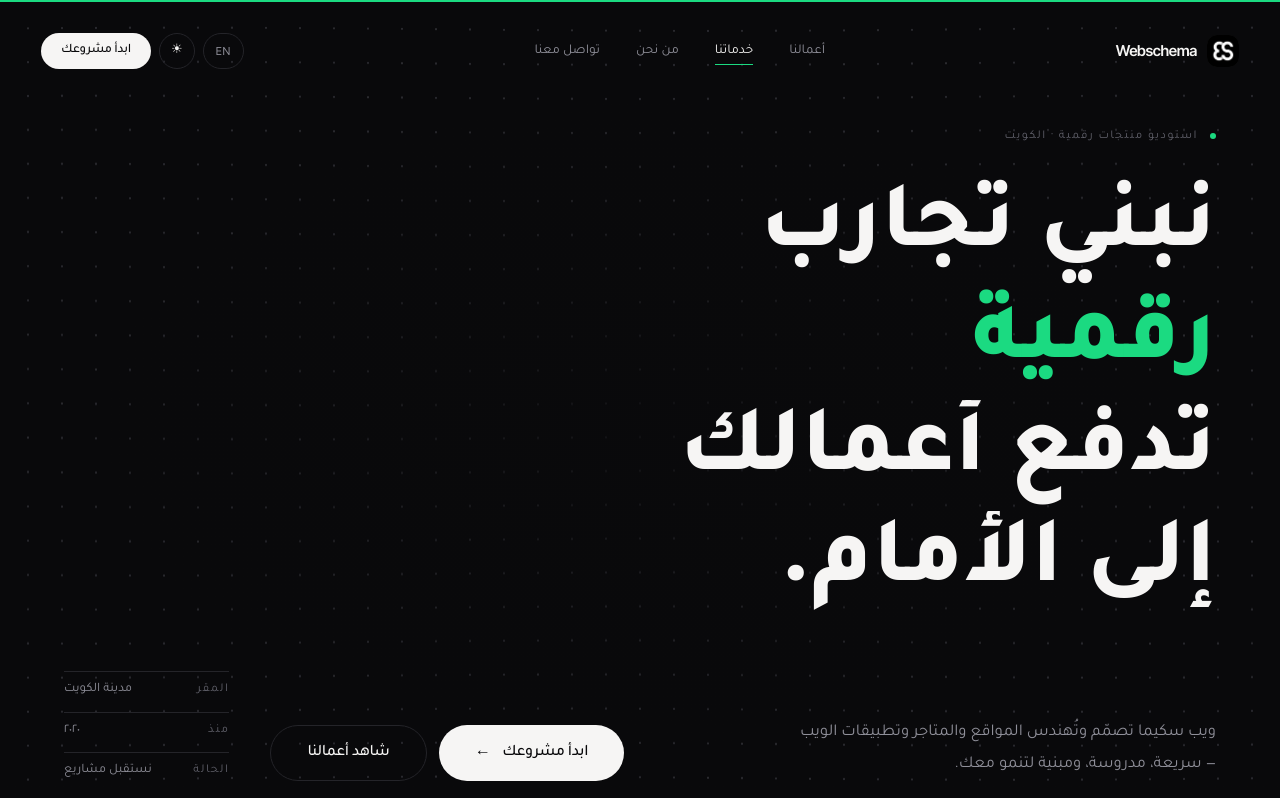
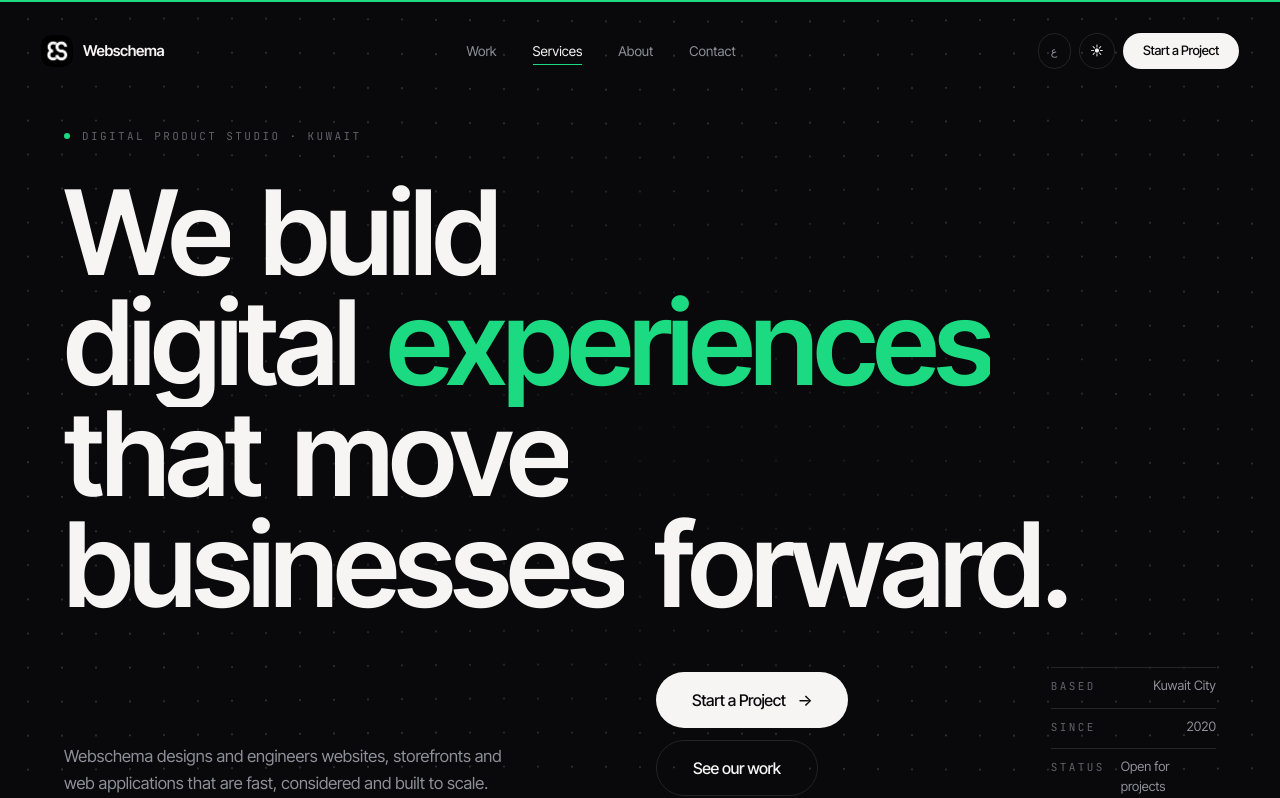
Before and after one commit to hadevx/ws, a React (Vite) app: page / in a window 1280 px wide. Shown: the top 798 px of the page. Built offline with nearby package versions, Linux system fonts and the light colour scheme.

Commit message:
engl lang by default

```diff
--- a/index.html
+++ b/index.html
@@ -1,5 +1,5 @@
 <!doctype html>
-<html lang="ar" dir="rtl" class="dark">
+<html lang="en" dir="ltr" class="dark">
   <head>
     <meta charset="UTF-8" />
     <meta name="viewport" content="width=device-width, initial-scale=1.0, viewport-fit=cover" />
@@ -42,9 +42,9 @@
           var t = localStorage.getItem("theme");
           document.documentElement.classList.toggle("dark", t !== "light");
           var l = localStorage.getItem("ws-lang");
-          if (l === "en") {
-            document.documentElement.lang = "en";
-            document.documentElement.dir = "ltr";
+          if (l === "ar") {
+            document.documentElement.lang = "ar";
+            document.documentElement.dir = "rtl";
           }
         } catch (e) {}
       })();
--- a/src/i18n/LanguageProvider.tsx
+++ b/src/i18n/LanguageProvider.tsx
@@ -18,12 +18,11 @@ const LanguageContext = createContext<LanguageValue | null>(null);
 const STORAGE_KEY = "ws-lang";
 
 function readInitialLang(): Lang {
-  if (typeof window === "undefined") return "ar";
+  if (typeof window === "undefined") return "en";
   const stored = window.localStorage.getItem(STORAGE_KEY);
   if (stored === "ar" || stored === "en") return stored;
-  // Default to Arabic unless the browser clearly prefers a non-Arabic locale.
-  const nav = window.navigator.language?.toLowerCase() ?? "ar";
-  return nav.startsWith("ar") ? "ar" : "ar";
+  // English is the default; Arabic is a deliberate choice the visitor makes.
+  return "en";
 }
 
 export function LanguageProvider({ children }: { children: React.ReactNode }) {
```
